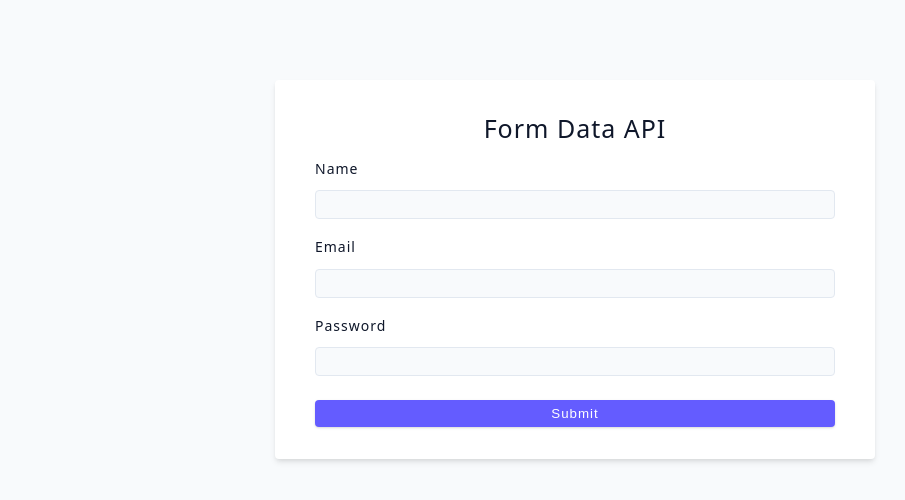
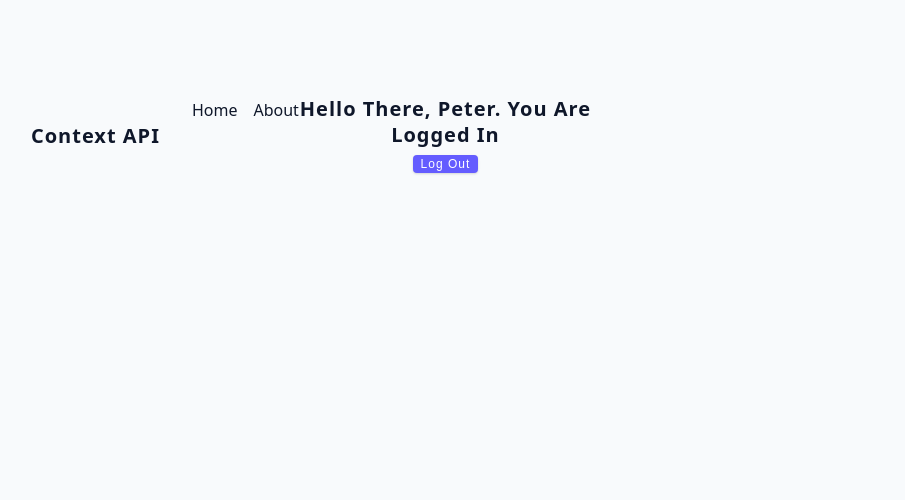
Before and after one commit to divin3circle/03-advanced-react, a React (Vite) app: page / in a window 1280 px wide. Shown: the top 500 px of the page, without its empty margins (65-970 px from the left). Built offline with nearby package versions, Linux system fonts and the light colour scheme.

Commit message:
react-tutorial

```diff
--- a/src/App.jsx
+++ b/src/App.jsx
@@ -1,9 +1,8 @@
-import ControlledInputs from "./tutorial/06-forms/starter/05-form-data";
-
+import Starter from "./tutorial/09-context-api/starter/Navbar";
 function App() {
   return (
     <div className="container">
-      <ControlledInputs />
+      <Starter />
     </div>
   );
 }
--- /dev/null
+++ b/src/tutorial/09-context-api/starter/NavLinks.jsx
@@ -0,0 +1,18 @@
+import UserContainer from "./UserContainer";
+
+const NavLinks = () => {
+  return (
+    <div className="nav-container">
+      <ul className="nav-links">
+        <li href="#" className="nav-link">
+          Home
+        </li>
+        <li href="#" className="nav-link">
+          About
+        </li>
+      </ul>
+      <UserContainer />
+    </div>
+  );
+};
+export default NavLinks;
--- /dev/null
+++ b/src/tutorial/09-context-api/starter/Navbar.jsx
@@ -0,0 +1,20 @@
+import { useState, createContext } from "react";
+import NavLinks from "./NavLinks";
+
+export const NavbarContext = createContext();
+
+const Navbar = () => {
+  const [user, setUser] = useState({ name: "peter" });
+  const logout = () => setUser(null);
+  const login = () => setUser({ name: "peter" });
+  return (
+    <NavbarContext.Provider value={{ user, logout, login }}>
+      <div className="navbar">
+        <h5>Context API</h5>
+        <NavLinks />
+      </div>
+    </NavbarContext.Provider>
+  );
+};
+
+export default Navbar;
--- /dev/null
+++ b/src/tutorial/09-context-api/starter/UserContainer.jsx
@@ -0,0 +1,26 @@
+import { useContext } from "react";
+import { NavbarContext } from "./Navbar";
+
+const UserContainer = () => {
+  const { user, logout, login } = useContext(NavbarContext);
+  return (
+    <div className="user-container">
+      {user ? (
+        <div>
+          <h5>Hello there, {user.name}. You are logged in</h5>
+          <button className="btn" onClick={logout}>
+            Log out
+          </button>
+        </div>
+      ) : (
+        <div>
+          <h5>You are not logged in</h5>
+          <button className="btn" onClick={login}>
+            Login
+          </button>
+        </div>
+      )}
+    </div>
+  );
+};
+export default UserContainer;
```
Also changed, not shown: src/main.jsx (+5 -5 lines).
